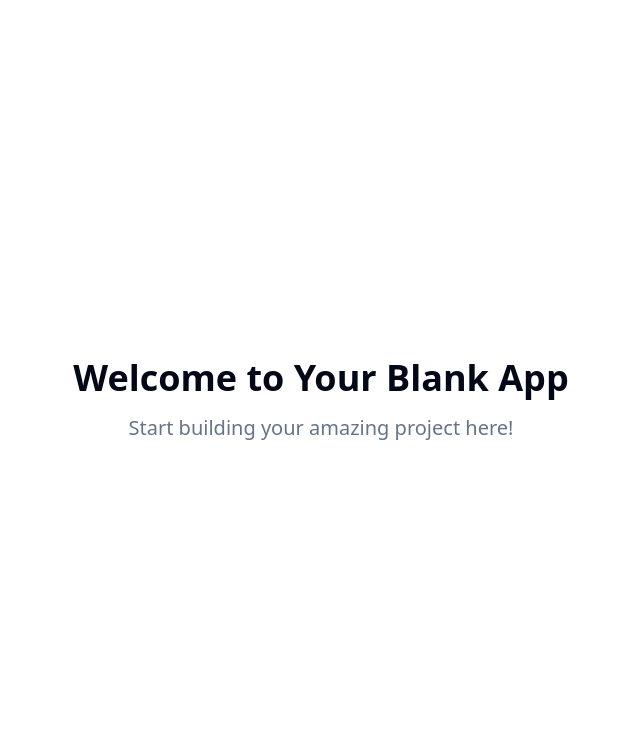
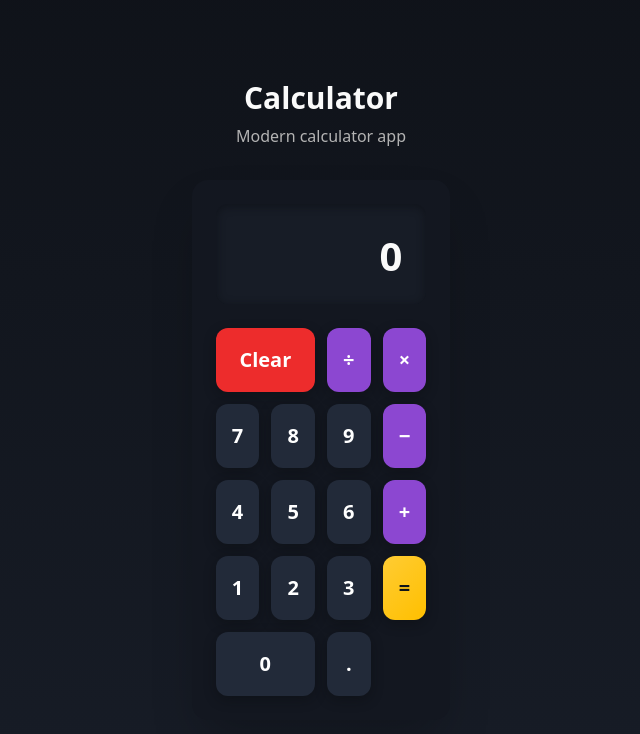
Before and after one commit to darvindev/quick-calc-apk, a React (Vite) app: page / in a window 1280 px wide. Shown: the top 734 px of the page, without its empty margins (319-959 px from the left). Built offline with nearby package versions, Linux system fonts and the light colour scheme.

Commit message:
Create calculator APK
Implement calculator APK functionality.

```diff
--- a/package.json
+++ b/package.json
@@ -11,6 +11,10 @@
     "preview": "vite preview"
   },
   "dependencies": {
+    "@capacitor/android": "^7.4.2",
+    "@capacitor/cli": "^7.4.2",
+    "@capacitor/core": "^7.4.2",
+    "@capacitor/ios": "^7.4.2",
     "@hookform/resolvers": "^3.9.0",
     "@radix-ui/react-accordion": "^1.2.0",
     "@radix-ui/react-alert-dialog": "^1.1.1",
--- /dev/null
+++ b/src/components/Calculator.tsx
@@ -0,0 +1,198 @@
+import { useState } from 'react';
+import { Button } from '@/components/ui/button';
+
+interface CalculatorProps {}
+
+export default function Calculator({}: CalculatorProps) {
+  const [display, setDisplay] = useState('0');
+  const [previousValue, setPreviousValue] = useState<number | null>(null);
+  const [operation, setOperation] = useState<string | null>(null);
+  const [waitingForOperand, setWaitingForOperand] = useState(false);
+
+  const inputNumber = (num: string) => {
+    if (waitingForOperand) {
+      setDisplay(num);
+      setWaitingForOperand(false);
+    } else {
+      setDisplay(display === '0' ? num : display + num);
+    }
+  };
+
+  const inputDot = () => {
+    if (waitingForOperand) {
+      setDisplay('0.');
+      setWaitingForOperand(false);
+    } else if (display.indexOf('.') === -1) {
+      setDisplay(display + '.');
+    }
+  };
+
+  const clear = () => {
+    setDisplay('0');
+    setPreviousValue(null);
+    setOperation(null);
+    setWaitingForOperand(false);
+  };
+
+  const performOperation = (nextOperation: string) => {
+    const inputValue = parseFloat(display);
+
+    if (previousValue === null) {
+      setPreviousValue(inputValue);
+    } else if (operation) {
+      const currentValue = previousValue || 0;
+      const newValue = calculate(currentValue, inputValue, operation);
+
+      setDisplay(`${parseFloat(newValue.toFixed(7))}`);
+      setPreviousValue(newValue);
+    }
+
+    setWaitingForOperand(true);
+    setOperation(nextOperation);
+  };
+
+  const calculate = (firstValue: number, secondValue: number, operation: string): number => {
+    switch (operation) {
+      case '+':
+        return firstValue + secondValue;
+      case '-':
+        return firstValue - secondValue;
+      case '×':
+        return firstValue * secondValue;
+      case '÷':
+        return firstValue / secondValue;
+      case '=':
+        return secondValue;
+      default:
+        return secondValue;
+    }
+  };
+
+  const handleEquals = () => {
+    if (operation && previousValue !== null) {
+      performOperation('=');
+      setOperation(null);
+      setPreviousValue(null);
+      setWaitingForOperand(true);
+    }
+  };
+
+  const CalculatorButton = ({
+    onClick,
+    className = '',
+    children,
+    variant = 'number'
+  }: {
+    onClick: () => void;
+    className?: string;
+    children: React.ReactNode;
+    variant?: 'number' | 'operator' | 'equals' | 'clear';
+  }) => {
+    const getVariantStyles = () => {
+      switch (variant) {
+        case 'operator':
+          return 'bg-calc-operator hover:bg-calc-operator/90 text-white shadow-button';
+        case 'equals':
+          return 'bg-gradient-accent hover:opacity-90 text-accent-foreground shadow-button';
+        case 'clear':
+          return 'bg-calc-clear hover:bg-calc-clear/90 text-white shadow-button';
+        default:
+          return 'bg-calc-number hover:bg-calc-number/80 text-white shadow-button';
+      }
+    };
+
+    return (
+      <Button
+        onClick={onClick}
+        className={`
+          h-16 text-xl font-semibold rounded-xl
+          transition-all duration-200 ease-out
+          active:scale-95 active:shadow-none
+          ${getVariantStyles()}
+          ${className}
+        `}
+      >
+        {children}
+      </Button>
+    );
+  };
+
+  return (
+    <div className="w-full max-w-sm mx-auto bg-card rounded-2xl p-6 shadow-2xl">
+      {/* Display */}
+      <div className="mb-6">
+        <div className="bg-calc-display rounded-xl p-6 shadow-display">
+          <div className="text-right">
+            <div className="text-muted-foreground text-sm mb-1">
+              {previousValue !== null && operation ? `${previousValue} ${operation}` : ''}
+            </div>
+            <div
+              className="text-4xl font-bold text-foreground overflow-hidden"
+              style={{
+                fontSize: display.length > 8 ? '2rem' : '2.5rem',
+                lineHeight: '1.2'
+              }}
+            >
+              {display}
+            </div>
+          </div>
+        </div>
+      </div>
+
+      {/* Buttons Grid */}
+      <div className="grid grid-cols-4 gap-3">
+        {/* First Row */}
+        <CalculatorButton
+          onClick={clear}
+          variant="clear"
+          className="col-span-2"
+        >
+          Clear
+        </CalculatorButton>
+        <CalculatorButton onClick={() => performOperation('÷')} variant="operator">
+          ÷
+        </CalculatorButton>
+        <CalculatorButton onClick={() => performOperation('×')} variant="operator">
+          ×
+        </CalculatorButton>
+
+        {/* Second Row */}
+        <CalculatorButton onClick={() => inputNumber('7')}>7</CalculatorButton>
+        <CalculatorButton onClick={() => inputNumber('8')}>8</CalculatorButton>
+        <CalculatorButton onClick={() => inputNumber('9')}>9</CalculatorButton>
+        <CalculatorButton onClick={() => performOperation('-')} variant="operator">
+          −
+        </CalculatorButton>
+
+        {/* Third Row */}
+        <CalculatorButton onClick={() => inputNumber('4')}>4</CalculatorButton>
+        <CalculatorButton onClick={() => inputNumber('5')}>5</CalculatorButton>
+        <CalculatorButton onClick={() => inputNumber('6')}>6</CalculatorButton>
+        <CalculatorButton onClick={() => performOperation('+')} variant="operator">
+          +
+        </CalculatorButton>
+
+        {/* Fourth Row */}
+        <CalculatorButton onClick={() => inputNumber('1')}>1</CalculatorButton>
+        <CalculatorButton onClick={() => inputNumber('2')}>2</CalculatorButton>
+        <CalculatorButton onClick={() => inputNumber('3')}>3</CalculatorButton>
+        <CalculatorButton
+          onClick={handleEquals}
+          variant="equals"
+          className="row-span-2"
+        >
+          =
+        </CalculatorButton>
+
+        {/* Fifth Row */}
+        <CalculatorButton
+          onClick={() => inputNumber('0')}
+          className="col-span-2"
+        >
+          0
+        </CalculatorButton>
+        <CalculatorButton onClick={inputDot}>.</CalculatorButton>
+      </div>
+    </div>
+  );
+}
--- a/src/index.css
+++ b/src/index.css
@@ -8,33 +8,49 @@ All colors MUST be HSL.
 
 @layer base {
   :root {
-    --background: 0 0% 100%;
-    --foreground: 222.2 84% 4.9%;
+    --background: 220 25% 8%;
+    --foreground: 0 0% 98%;
 
-    --card: 0 0% 100%;
-    --card-foreground: 222.2 84% 4.9%;
+    --card: 220 25% 10%;
+    --card-foreground: 0 0% 98%;
 
-    --popover: 0 0% 100%;
-    --popover-foreground: 222.2 84% 4.9%;
+    --popover: 220 25% 10%;
+    --popover-foreground: 0 0% 98%;
 
-    --primary: 222.2 47.4% 11.2%;
-    --primary-foreground: 210 40% 98%;
+    --primary: 270 60% 65%;
+    --primary-foreground: 0 0% 98%;
 
-    --secondary: 210 40% 96.1%;
-    --secondary-foreground: 222.2 47.4% 11.2%;
+    --secondary: 220 25% 15%;
+    --secondary-foreground: 0 0% 98%;
 
-    --muted: 210 40% 96.1%;
-    --muted-foreground: 215.4 16.3% 46.9%;
+    --muted: 220 25% 15%;
+    --muted-foreground: 0 0% 70%;
 
-    --accent: 210 40% 96.1%;
-    --accent-foreground: 222.2 47.4% 11.2%;
+    --accent: 45 100% 60%;
+    --accent-foreground: 220 25% 8%;
 
-    --destructive: 0 84.2% 60.2%;
-    --destructive-foreground: 210 40% 98%;
+    --destructive: 0 84% 60%;
+    --destructive-foreground: 0 0% 98%;
 
-    --border: 214.3 31.8% 91.4%;
-    --input: 214.3 31.8% 91.4%;
-    --ring: 222.2 84% 4.9%;
+    --border: 220 25% 20%;
+    --input: 220 25% 15%;
+    --ring: 270 60% 65%;
+
+    /* Calculator specific colors */
+    --calc-display: 220 25% 12%;
+    --calc-number: 220 25% 18%;
+    --calc-operator: 270 60% 55%;
+    --calc-equals: 45 100% 55%;
+    --calc-clear: 0 84% 55%;
+
+    /* Gradients */
+    --gradient-primary: linear-gradient(135deg, hsl(270 60% 65%), hsl(270 60% 45%));
+    --gradient-accent: linear-gradient(135deg, hsl(45 100% 60%), hsl(45 100% 50%));
+    --gradient-bg: linear-gradient(180deg, hsl(220 25% 8%), hsl(220 25% 12%));
+
+    /* Shadows */
+    --shadow-button: 0 4px 12px hsl(220 25% 5% / 0.4);
+    --shadow-display: inset 0 2px 8px hsl(220 25% 5% / 0.5);
 
     --radius: 0.5rem;
 
--- a/src/pages/Index.tsx
+++ b/src/pages/Index.tsx
@@ -1,11 +1,12 @@
-// Update this page (the content is just a fallback if you fail to update the page)
+import Calculator from '@/components/Calculator';
 
 const Index = () => {
   return (
-    <div className="min-h-screen flex items-center justify-center bg-background">
+    <div className="min-h-screen bg-gradient-bg flex items-center justify-center p-4">
       <div className="text-center">
-        <h1 className="text-4xl font-bold mb-4">Welcome to Your Blank App</h1>
-        <p className="text-xl text-muted-foreground">Start building your amazing project here!</p>
+        <h1 className="text-3xl font-bold mb-2 text-foreground">Calculator</h1>
+        <p className="text-muted-foreground mb-8">Modern calculator app</p>
+        <Calculator />
       </div>
     </div>
   );
--- a/tailwind.config.ts
+++ b/tailwind.config.ts
@@ -61,7 +61,23 @@ export default {
 					'accent-foreground': 'hsl(var(--sidebar-accent-foreground))',
 					border: 'hsl(var(--sidebar-border))',
 					ring: 'hsl(var(--sidebar-ring))'
+				},
+				calc: {
+					display: 'hsl(var(--calc-display))',
+					number: 'hsl(var(--calc-number))',
+					operator: 'hsl(var(--calc-operator))',
+					equals: 'hsl(var(--calc-equals))',
+					clear: 'hsl(var(--calc-clear))'
 				}
+			},
+			backgroundImage: {
+				'gradient-primary': 'var(--gradient-primary)',
+				'gradient-accent': 'var(--gradient-accent)',
+				'gradient-bg': 'var(--gradient-bg)'
+			},
+			boxShadow: {
+				'button': 'var(--shadow-button)',
+				'display': 'var(--shadow-display)'
 			},
 			borderRadius: {
 				lg: 'var(--radius)',
```
Also changed, not shown: capacitor.config.ts (added, +19 -0 lines), 1 other file (tests, documents, lock files or other folders).
